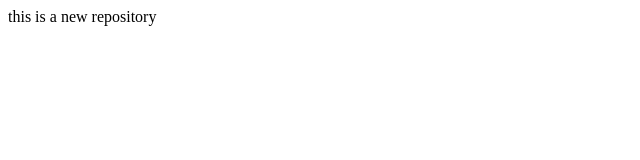
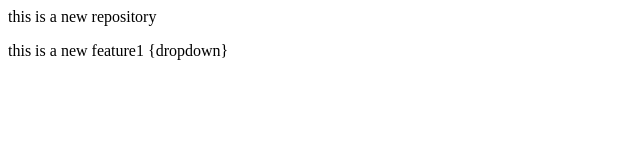
Before and after one commit to Gitanjali-Naidu/NewRepo, a plain HTML site: page index.html in a window 1280 px wide. Shown: the whole page, without its empty margins (0-640 px from the left). Drawn offline with Linux system fonts and the light colour scheme.

Commit message:
add changes

```diff
--- a/index.html
+++ b/index.html
@@ -1 +1,2 @@
 <p>this is a new repository</p>
+<p>this is a new feature1 {dropdown}</p>
```
